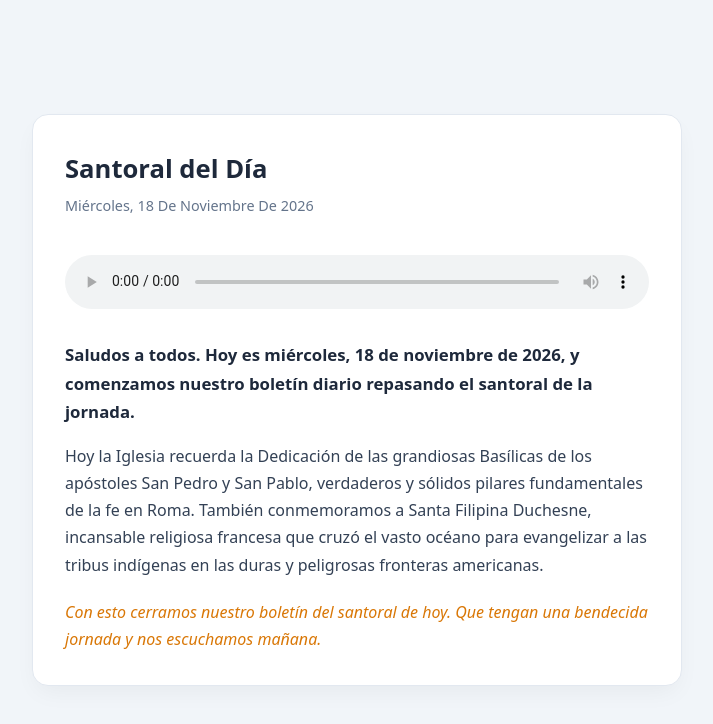
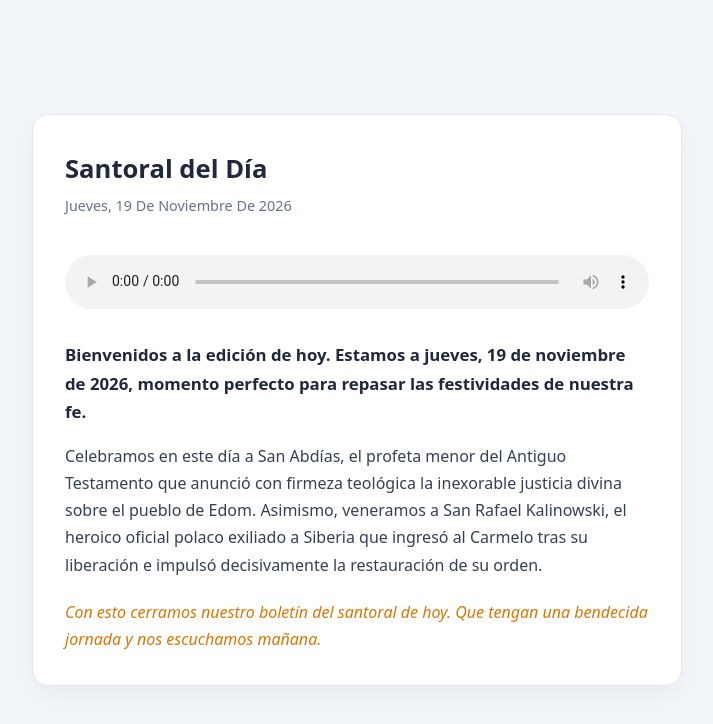
Before and after one commit to radiotelevisionmaitino-ux/santoral-diario, a plain HTML site: page index.html in a window 1280 px wide. Shown: the whole page, without its empty margins (283-996 px from the left). Drawn offline with Linux system fonts and the light colour scheme.

Commit message:
bot: actualización de santoral-hoy.mp3 e index.html

```diff
--- a/index.html
+++ b/index.html
@@ -3,7 +3,7 @@
 <head>
   <meta charset="UTF-8">
   <meta name="viewport" content="width=device-width, initial-scale=1.0">
-  <title>Santoral Diario - Miércoles 18 de noviembre</title>
+  <title>Santoral Diario - Jueves 19 de noviembre</title>
   <style>
     :root {
       --primary: #1e293b;
@@ -45,10 +45,10 @@
 <body>
   <div class="card">
     <h1>Santoral del Día</h1>
-    <div class="fecha">miércoles, 18 de noviembre de 2026</div>
-    <audio controls autoplay src="santoral-hoy.mp3?v=1794999897"></audio>
-    <p class="intro">Saludos a todos. Hoy es miércoles, 18 de noviembre de 2026, y comenzamos nuestro boletín diario repasando el santoral de la jornada.</p>
-    <p class="cuerpo">Hoy la Iglesia recuerda la Dedicación de las grandiosas Basílicas de los apóstoles San Pedro y San Pablo, verdaderos y sólidos pilares fundamentales de la fe en Roma. También conmemoramos a Santa Filipina Duchesne, incansable religiosa francesa que cruzó el vasto océano para evangelizar a las tribus indígenas en las duras y peligrosas fronteras americanas.</p>
+    <div class="fecha">jueves, 19 de noviembre de 2026</div>
+    <audio controls autoplay src="santoral-hoy.mp3?v=1795086344"></audio>
+    <p class="intro">Bienvenidos a la edición de hoy. Estamos a jueves, 19 de noviembre de 2026, momento perfecto para repasar las festividades de nuestra fe.</p>
+    <p class="cuerpo">Celebramos en este día a San Abdías, el profeta menor del Antiguo Testamento que anunció con firmeza teológica la inexorable justicia divina sobre el pueblo de Edom. Asimismo, veneramos a San Rafael Kalinowski, el heroico oficial polaco exiliado a Siberia que ingresó al Carmelo tras su liberación e impulsó decisivamente la restauración de su orden.</p>
     <p class="cierre">Con esto cerramos nuestro boletín del santoral de hoy. Que tengan una bendecida jornada y nos escuchamos mañana.</p>
   </div>
 </body>
```
Also changed, not shown: 1 other file.
